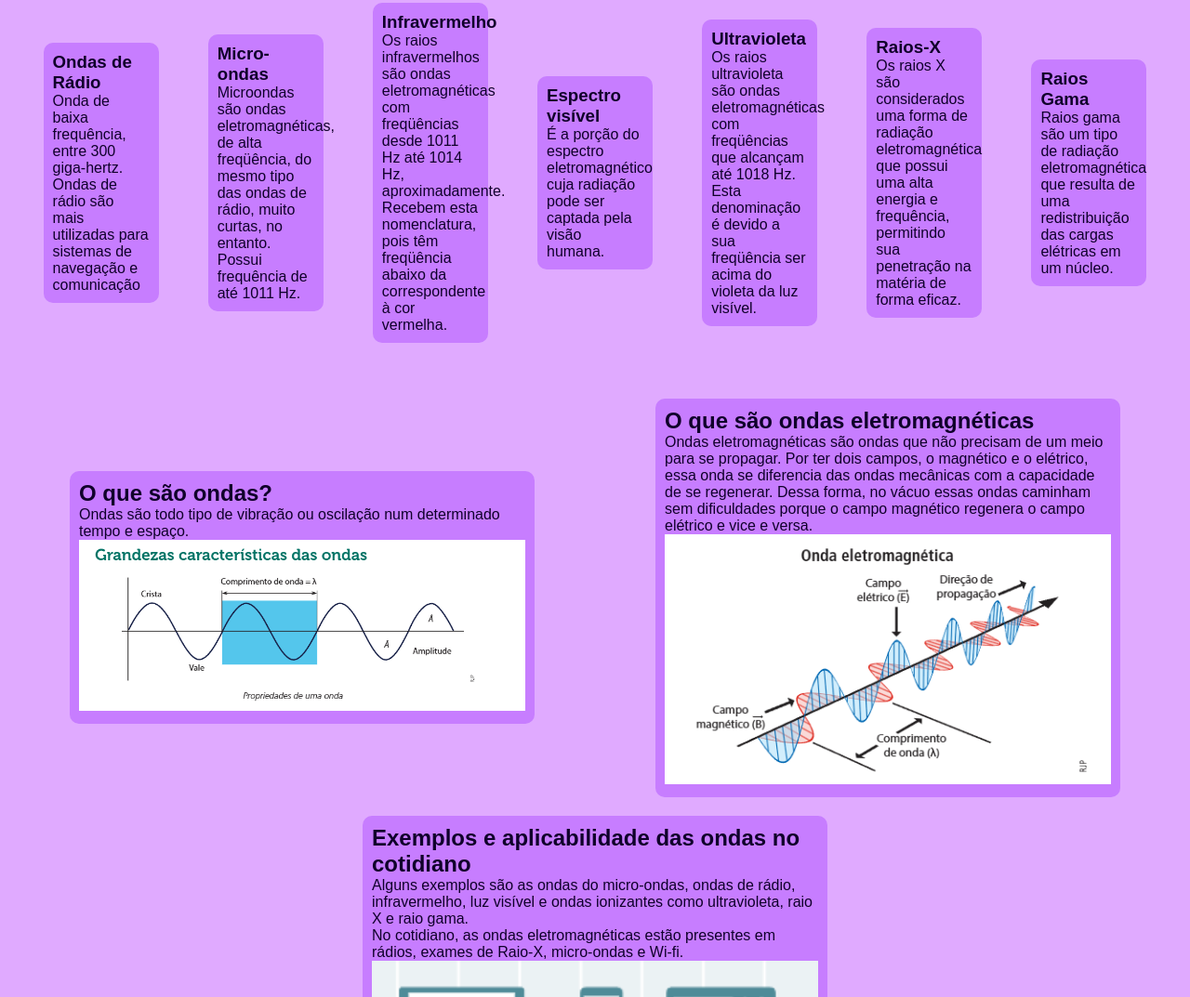
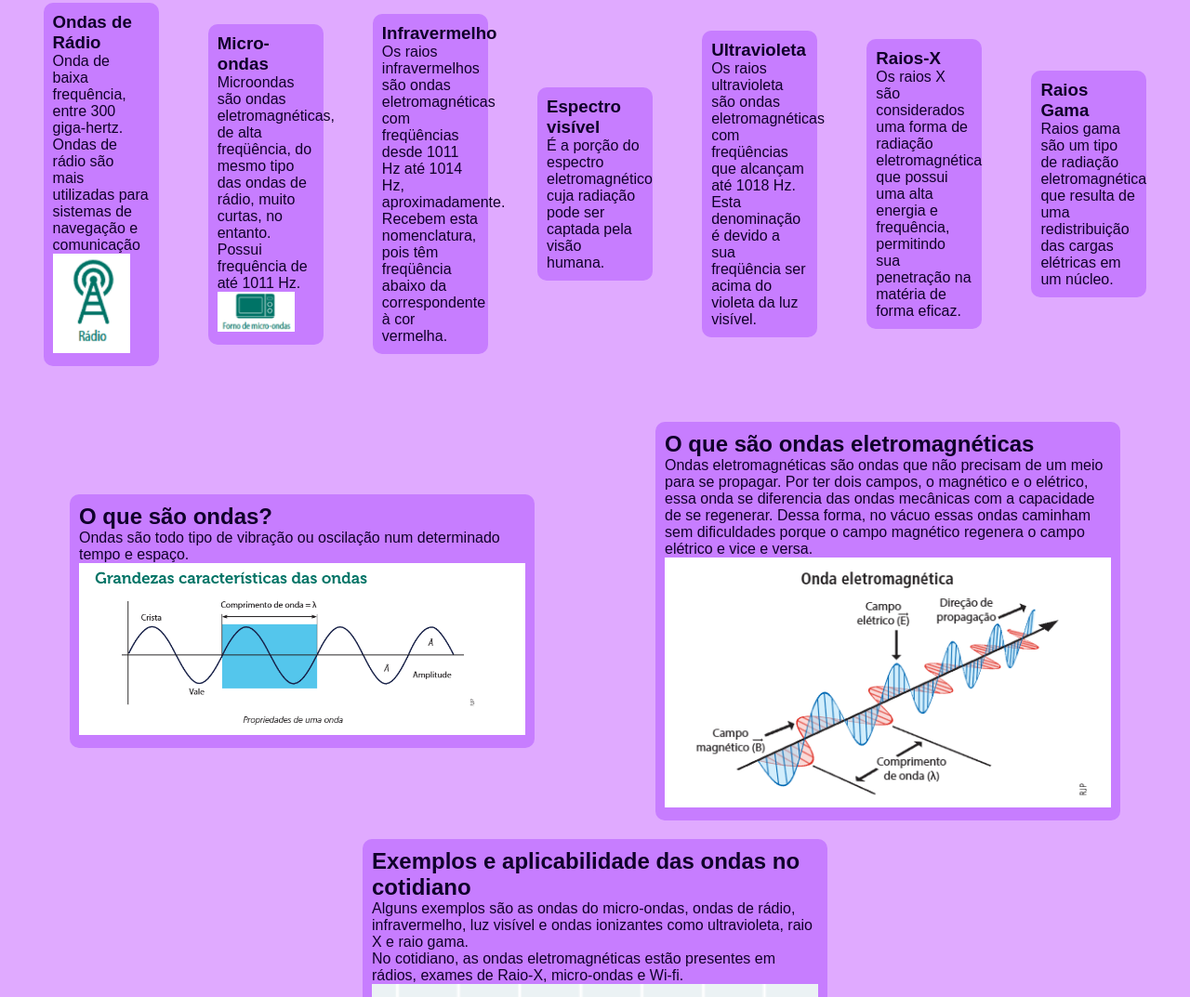
Before and after one commit to gabrielapmenossi/ondas_eletromagneticas_trab, a plain HTML site: page index.html in a window 1280 px wide. Shown: the part 1074-2147 px from the top of the page at 93% size. Drawn offline with Linux system fonts and the light colour scheme.

Commit message:
adicionando imagens aos cards recém modificados

```diff
--- a/css/style.css
+++ b/css/style.css
@@ -80,6 +80,10 @@ main img{
     background-color: #C77DFF;
     border-radius: 10px;
     padding: 10px;
+}
+
+.ondas img{
+    width: 80%;
 }
 
 footer{
--- a/index.html
+++ b/index.html
@@ -28,10 +28,12 @@
             <div class="ondas">
                 <h3>Ondas de Rádio</h3>
                 <p>Onda de baixa frequência, entre 300 giga-hertz. Ondas de rádio são mais utilizadas para sistemas de navegação e comunicação</p>
+                <img src="./images/ondaradio.png" alt="Ondas de rádio">
             </div>
             <div class="ondas">
                 <h3>Micro-ondas</h3>
                 <p>Microondas são ondas eletromagnéticas, de alta freqüência, do mesmo tipo das ondas de rádio, muito curtas, no entanto. Possui frequência de até 1011 Hz.</p>
+                <img src="./images/microondas.png" alt="Micro-ondas">
             </div>
             <div class="ondas">
                 <h3>Infravermelho</h3>
```
Also changed, not shown: images/microondas.png (added), images/ondaradio.png (added).
